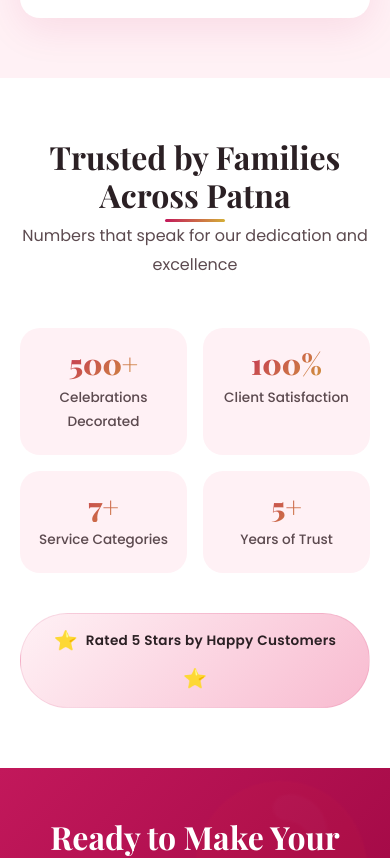
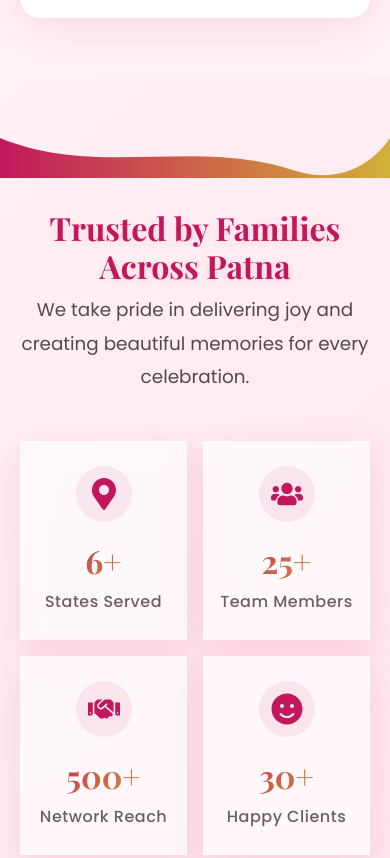
Before and after one commit to OmRaj-NCE/vickyballoondecoration, a React (Vite) app: page / in a window 390 px wide. Shown: the part 4212-5070 px from the top of the page. Built offline with nearby package versions, Linux system fonts and the light colour scheme; a web font is replaced by a local one.

Commit message:
Updated about-us

```diff
--- a/src/components/Testimonials.css
+++ b/src/components/Testimonials.css
@@ -1,123 +1,192 @@
-/* ============================================
-   TESTIMONIALS / STATS STYLES
-   ============================================ */
-
+/* src/components/Testimonials.css */
 .testimonials {
-  background: var(--color-white);
+  background: linear-gradient(135deg, #FFF1F5 0%, #FFE3EC 100%);
+  position: relative;
+  padding-top: 0; /* wave will add spacing */
+  overflow: hidden;
 }
 
+/* ---- Waves ---- */
+.testimonials-wave,
+.testimonials-wave-bottom {
+  width: 100%;
+  height: 100px;
+  line-height: 0;
+  position: relative;
+}
+
+.testimonials-wave svg,
+.testimonials-wave-bottom svg {
+  width: 100%;
+  height: 100%;
+  display: block;
+}
+
+.testimonials-wave {
+  margin-bottom: -1px; /* prevent gap */
+}
+
+.testimonials-wave-bottom {
+  margin-top: -1px;
+  transform: rotate(180deg); /* flip for bottom wave */
+  opacity: 0.3; /* subtle */
+}
+
+/* ---- Content ---- */
+.testimonials-content {
+  text-align: center;
+  margin: 2rem 0 3rem;
+}
+
+.testimonials-content h2 {
+  color: var(--color-primary);
+  margin-bottom: 0.5rem;
+  font-size: clamp(2rem, 4vw, 2.8rem);
+  text-shadow: 0 2px 10px rgba(194,24,91,0.1);
+}
+
+.testimonials-subtext {
+  font-size: 1.15rem;
+  color: var(--color-text);
+  opacity: 0.8;
+  max-width: 600px;
+  margin: 0 auto;
+  font-weight: 400;
+}
+
+/* ---- Stats Grid ---- */
 .stats-grid {
   display: grid;
   grid-template-columns: repeat(4, 1fr);
-  gap: 30px;
-  max-width: 900px;
-  margin: 0 auto 40px;
+  gap: 2rem;
+  margin-bottom: 2.5rem;
+  max-width: 1000px;
+  margin-left: auto;
+  margin-right: auto;
 }
 
-.stat-item {
+/* ---- Glassmorphism Card ---- */
+.stat-card {
+  background: rgba(255, 255, 255, 0.65);
+  backdrop-filter: blur(12px);
+  -webkit-backdrop-filter: blur(12px);
+  border-radius: var(--border-radius-card);
+  padding: 2rem 1.5rem;
+  box-shadow: 0 8px 32px rgba(194, 24, 91, 0.12);
+  border: 1px solid rgba(255, 255, 255, 0.4);
   text-align: center;
-  padding: 24px 20px;
-  background: var(--color-blush);
-  border-radius: var(--radius-card);
-  transition: var(--transition-smooth);
+  transition: all 0.3s ease;
+  will-change: transform;
 }
 
-.stat-item:hover {
-  background: var(--color-white);
-  box-shadow: var(--shadow-soft);
+.stat-card:hover {
+  box-shadow: 0 15px 40px rgba(194, 24, 91, 0.2);
+  border-color: var(--color-gold);
+}
+
+.stat-icon {
+  font-size: 2.8rem;
+  color: var(--color-primary);
+  margin-bottom: 0.8rem;
+  background: rgba(194, 24, 91, 0.08);
+  width: 70px;
+  height: 70px;
+  line-height: 70px;
+  border-radius: 50%;
+  display: inline-flex;
+  align-items: center;
+  justify-content: center;
+  transition: background 0.3s;
+}
+
+.stat-card:hover .stat-icon {
+  background: rgba(212, 175, 55, 0.15);
+  color: var(--color-gold);
 }
 
 .stat-number {
   font-family: var(--font-heading);
-  font-size: clamp(2.2rem, 4vw, 3.2rem);
-  font-weight: 900;
+  font-size: 2.8rem;
+  font-weight: 700;
+  color: var(--color-text);
+  margin-bottom: 0.2rem;
   background: linear-gradient(135deg, var(--color-primary), var(--color-gold));
   -webkit-background-clip: text;
   -webkit-text-fill-color: transparent;
   background-clip: text;
-  line-height: 1.1;
 }
 
 .stat-label {
-  font-size: 0.95rem;
-  color: var(--color-text-light);
-  margin-top: 6px;
+  font-size: 1rem;
+  color: var(--color-text);
+  opacity: 0.7;
   font-weight: 500;
+  letter-spacing: 0.5px;
 }
 
-/* Trust Badge */
+/* ---- Trust Badge ---- */
 .trust-badge {
   display: flex;
-  align-items: center;
+  flex-wrap: wrap;
   justify-content: center;
-  gap: 16px;
-  padding: 16px 32px;
-  background: linear-gradient(135deg, var(--color-blush), var(--color-primary-light));
-  border-radius: var(--radius-button);
-  max-width: 500px;
-  margin: 0 auto;
-  border: 1px solid rgba(194, 24, 91, 0.1);
+  gap: 2rem;
+  font-size: 1.1rem;
+  font-weight: 500;
+  color: var(--color-primary);
+  background: rgba(255, 255, 255, 0.7);
+  backdrop-filter: blur(8px);
+  -webkit-backdrop-filter: blur(8px);
+  padding: 1.2rem 2.5rem;
+  border-radius: 60px;
+  box-shadow: 0 4px 20px rgba(194, 24, 91, 0.08);
+  border: 1px solid rgba(212, 175, 55, 0.3);
+  max-width: 700px;
+  margin: 2rem auto 0;
 }
 
-.trust-badge-icon {
-  font-size: 1.2rem;
+.trust-badge span {
+  display: flex;
+  align-items: center;
+  gap: 0.5rem;
 }
 
-.trust-badge-text {
-  font-family: var(--font-body);
-  font-weight: 600;
-  font-size: 1rem;
-  color: var(--color-text);
-  letter-spacing: 0.3px;
+/* ---- Responsive ---- */
+@media (max-width: 992px) {
+  .stats-grid {
+    grid-template-columns: repeat(2, 1fr);
+    gap: 1.5rem;
+  }
+  .testimonials-wave,
+  .testimonials-wave-bottom {
+    height: 60px;
+  }
 }
 
-/* Responsive */
-@media (max-width: 768px) {
+@media (max-width: 576px) {
   .stats-grid {
-    grid-template-columns: repeat(2, 1fr);
-    gap: 20px;
-    max-width: 100%;
+    grid-template-columns: 1fr 1fr;
+    gap: 1rem;
   }
-
-  .stat-item {
-    padding: 20px 16px;
+  .stat-card {
+    padding: 1.5rem 1rem;
   }
-
   .stat-number {
     font-size: 2rem;
   }
-
+  .stat-icon {
+    width: 56px;
+    height: 56px;
+    font-size: 2rem;
+  }
   .trust-badge {
-    padding: 14px 24px;
-    gap: 12px;
+    flex-direction: column;
+    gap: 0.5rem;
+    border-radius: var(--border-radius-card);
+    padding: 1.2rem 1.5rem;
+    max-width: 90%;
   }
-
-  .trust-badge-text {
-    font-size: 0.9rem;
+  .testimonials-wave,
+  .testimonials-wave-bottom {
+    height: 40px;
   }
 }
-
-@media (max-width: 480px) {
-  .stats-grid {
-    grid-template-columns: 1fr 1fr;
-    gap: 16px;
-  }
-
-  .stat-number {
-    font-size: 1.8rem;
-  }
-
-  .stat-label {
-    font-size: 0.85rem;
-  }
-
-  .trust-badge {
-    flex-wrap: wrap;
-    gap: 8px;
-    padding: 12px 20px;
-  }
-
-  .trust-badge-text {
-    font-size: 0.85rem;
-  }
-}
--- a/src/components/Testimonials.jsx
+++ b/src/components/Testimonials.jsx
@@ -1,86 +1,146 @@
+// src/components/Testimonials.jsx
 // ============================================
-// TESTIMONIALS / STATS COMPONENT
-// Trust badges with stats instead of fake reviews
+// TESTIMONIALS / SOCIAL PROOF COMPONENT
+// Features: curved wave divider, glassmorphism stat cards,
+// floating animations, gradient background.
 // ============================================
 
-import React from 'react';
 import { motion } from 'framer-motion';
-import { statsData } from '../data/servicesData';
+import { FaMapMarkerAlt, FaUsers, FaHandshake, FaSmile } from 'react-icons/fa';
 import './Testimonials.css';
 
 const Testimonials = () => {
+  const stats = [
+    {
+      id: 1,
+      icon: FaMapMarkerAlt,
+      number: '6+',
+      label: 'States Served',
+    },
+    {
+      id: 2,
+      icon: FaUsers,
+      number: '25+',
+      label: 'Team Members',
+    },
+    {
+      id: 3,
+      icon: FaHandshake,
+      number: '500+',
+      label: 'Network Reach',
+    },
+    {
+      id: 4,
+      icon: FaSmile,
+      number: '30+',
+      label: 'Happy Clients',
+    },
+  ];
+
   const containerVariants = {
     hidden: { opacity: 0 },
     visible: {
       opacity: 1,
       transition: {
-        staggerChildren: 0.12,
-        delayChildren: 0.2,
+        staggerChildren: 0.15,
       },
     },
   };
 
   const itemVariants = {
-    hidden: { opacity: 0, scale: 0.9 },
+    hidden: { y: 30, opacity: 0 },
     visible: {
+      y: 0,
       opacity: 1,
-      scale: 1,
-      transition: {
-        duration: 0.6,
-        ease: 'easeOut',
-      },
+      transition: { duration: 0.5, ease: 'easeOut' },
     },
   };
 
   return (
-    <section className="testimonials section-padding">
+    <section className="testimonials section-padding" id="testimonials">
+      {/* Wave Divider at top */}
+      <div className="testimonials-wave">
+        <svg viewBox="0 0 1200 100" preserveAspectRatio="none">
+          <path
+            d="M0,0 C300,100 600,0 900,80 C1050,120 1150,60 1200,0 L1200,100 L0,100 Z"
+            fill="url(#testimonialGradient)"
+          />
+          <defs>
+            <linearGradient id="testimonialGradient" x1="0%" y1="0%" x2="100%" y2="0%">
+              <stop offset="0%" style={{ stopColor: '#C2185B', stopOpacity: 1 }} />
+              <stop offset="100%" style={{ stopColor: '#D4AF37', stopOpacity: 1 }} />
+            </linearGradient>
+          </defs>
+        </svg>
+      </div>
+
       <div className="container">
-        <div className="section-title">
+        <motion.div
+          className="testimonials-content"
+          initial={{ opacity: 0, y: 20 }}
+          whileInView={{ opacity: 1, y: 0 }}
+          viewport={{ once: true }}
+          transition={{ duration: 0.6 }}
+        >
           <h2>Trusted by Families Across Patna</h2>
-          <p className="section-subtitle">
-            Numbers that speak for our dedication and excellence
+          <p className="testimonials-subtext">
+            We take pride in delivering joy and creating beautiful memories for every celebration.
           </p>
-        </div>
+        </motion.div>
 
         <motion.div
           className="stats-grid"
+          variants={containerVariants}
           initial="hidden"
           whileInView="visible"
-          viewport={{ once: true, amount: 0.2 }}
-          variants={containerVariants}
+          viewport={{ once: true, margin: '-50px' }}
         >
-          {statsData.map((stat) => (
+          {stats.map((stat) => (
             <motion.div
               key={stat.id}
-              className="stat-item"
+              className="stat-card glassmorphism"
               variants={itemVariants}
-              whileHover={{
-                y: -4,
-                transition: { duration: 0.3 }
-              }}
+              whileHover={{ y: -12, scale: 1.02 }}
+              transition={{ duration: 0.3 }}
+              animate={{ y: [0, -6, 0] }} // gentle floating effect
+              transition={{ repeat: Infinity, duration: 3, delay: stat.id * 0.2, ease: 'easeInOut' }}
             >
-              <div className="stat-number">
-                {stat.number}
+              <div className="stat-icon">
+                <stat.icon />
               </div>
-              <p className="stat-label">{stat.label}</p>
+              <div className="stat-number">{stat.number}</div>
+              <div className="stat-label">{stat.label}</div>
             </motion.div>
           ))}
         </motion.div>
 
-        {/* Trust Badge */}
+        {/* Trust badge with gradient border */}
         <motion.div
           className="trust-badge"
-          initial={{ opacity: 0, y: 20 }}
-          whileInView={{ opacity: 1, y: 0 }}
+          initial={{ opacity: 0, scale: 0.9 }}
+          whileInView={{ opacity: 1, scale: 1 }}
           viewport={{ once: true }}
-          transition={{ duration: 0.8, delay: 0.4 }}
+          transition={{ delay: 0.4, duration: 0.6 }}
         >
-          <span className="trust-badge-icon">⭐</span>
-          <span className="trust-badge-text">
-            Rated 5 Stars by Happy Customers
-          </span>
-          <span className="trust-badge-icon">⭐</span>
+          <span>🎉 100% Satisfaction Guaranteed</span>
+          <span>⭐ 5-Star Rated Decorators</span>
         </motion.div>
+      </div>
+
+      {/* Bottom wave (optional, inverted) */}
+      <div className="testimonials-wave-bottom">
+        <svg viewBox="0 0 1200 100" preserveAspectRatio="none">
+          <path
+            d="M0,100 C300,0 600,100 900,20 C1050,-20 1150,40 1200,100 L1200,0 L0,0 Z"
+            fill="url(#testimonialGradient2)"
+          />
+          <defs>
+            <linearGradient id="testimonialGradient2" x1="0%" y1="0%" x2="100%" y2="0%">
+              <stop offset="0%" style={{ stopColor: '#D4AF37', stopOpacity: 1 }} />
+              <stop offset="100%" style={{ stopColor: '#C2185B', stopOpacity: 1 }} />
+            </linearGradient>
+          </defs>
+        </svg>
       </div>
     </section>
   );
```
Also changed, not shown: src/components/AboutUs.jsx (+6 -3 lines).
